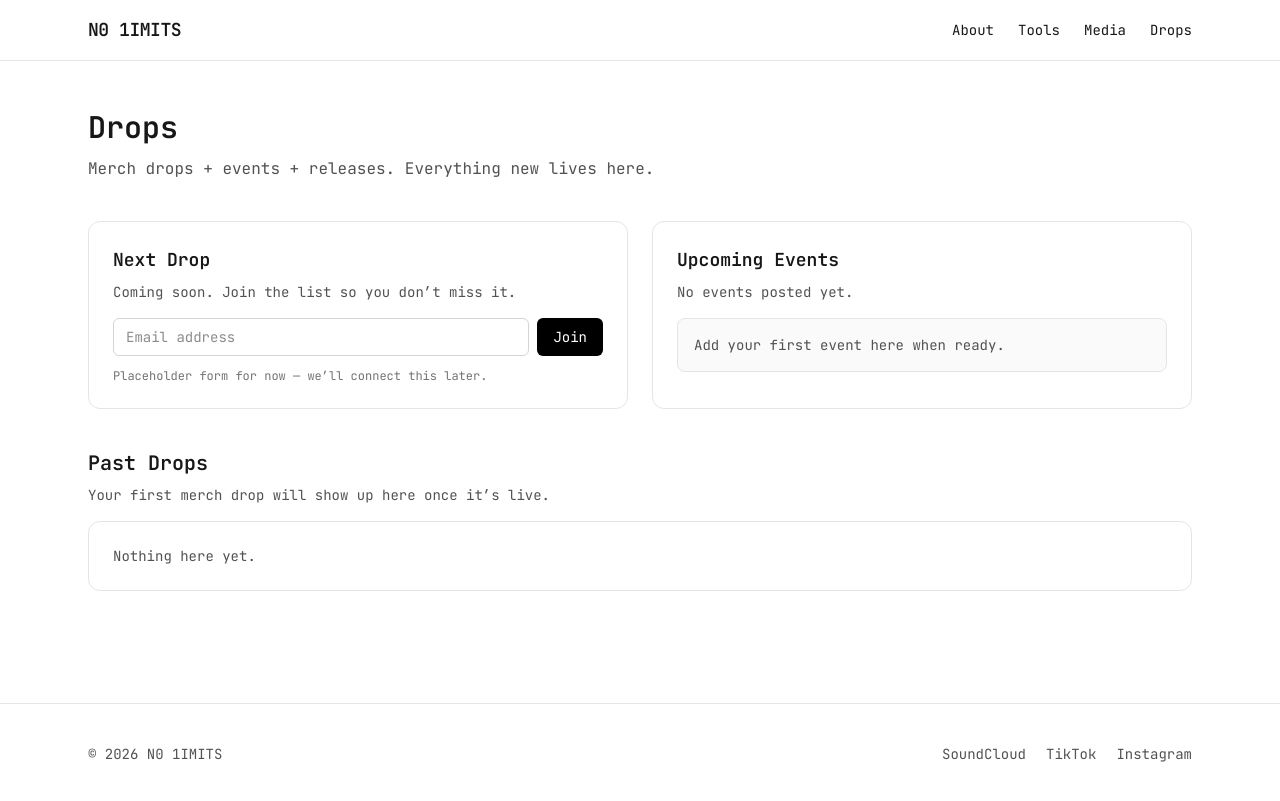
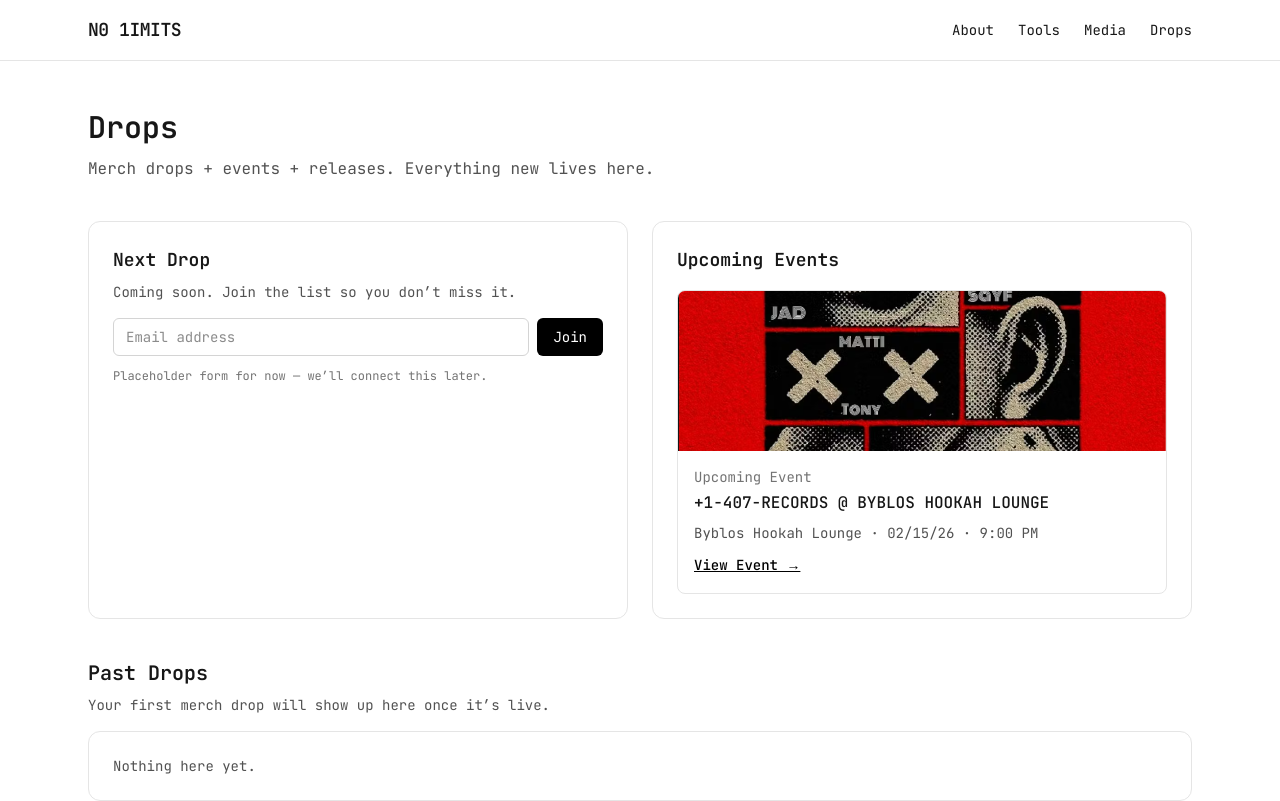
Before and after one commit to mattiasescudero/n0-1imits, a Next.js app: page /drops in a window 1280 px wide. Shown: the top 801 px of the page. Built offline with nearby package versions, Linux system fonts and the light colour scheme.

Commit message:
Updated Events on Drops Page

```diff
--- a/src/app/drops/page.tsx
+++ b/src/app/drops/page.tsx
@@ -6,6 +6,7 @@ export default function DropsPage() {
         Merch drops + events + releases. Everything new lives here.
       </p>
 
+      {/* Top section */}
       <section className="mt-10 grid gap-6 md:grid-cols-2">
         {/* Next Drop */}
         <div className="rounded-xl border border-neutral-200 p-6">
@@ -30,20 +31,42 @@ export default function DropsPage() {
           </p>
         </div>
 
-        {/* Events */}
+        {/* Upcoming Events */}
         <div className="rounded-xl border border-neutral-200 p-6">
           <h2 className="text-lg font-semibold">Upcoming Events</h2>
-          <p className="mt-2 text-sm text-neutral-600">
-            No events posted yet.
-          </p>
 
-          <div className="mt-4 rounded-lg border border-neutral-200 bg-neutral-50 p-4 text-sm text-neutral-600">
-            Add your first event here when ready.
-          </div>
+          <a
+            href="https://partiful.com/e/vC0j8TVf22SbjxTi60lG?c=2CrsxI1s"
+            target="_blank"
+            rel="noreferrer"
+            className="mt-4 block overflow-hidden rounded-lg border border-neutral-200 hover:bg-neutral-50 transition"
+          >
+            <img
+              src="/images/407byblos.png"
+              alt="+1-407-RECORDS @ BYBLOS HOOKAH LOUNGE"
+              className="h-40 w-full object-cover"
+              loading="lazy"
+            />
+
+            <div className="p-4">
+              <p className="text-sm text-neutral-500">Upcoming Event</p>
+              <h3 className="mt-1 font-medium">
+                +1-407-RECORDS @ BYBLOS HOOKAH LOUNGE
+              </h3>
+
+              <p className="mt-2 text-sm text-neutral-600">
+                Byblos Hookah Lounge · 02/15/26 · 9:00 PM
+              </p>
+
+              <div className="mt-3 inline-block text-sm font-medium text-black underline">
+                View Event →
+              </div>
+            </div>
+          </a>
         </div>
       </section>
 
-      {/* Past */}
+      {/* Past Drops */}
       <section className="mt-10">
         <h2 className="text-xl font-semibold">Past Drops</h2>
         <p className="mt-2 text-sm text-neutral-600">
```
Also changed, not shown: public/images/407byblos.png (added).
